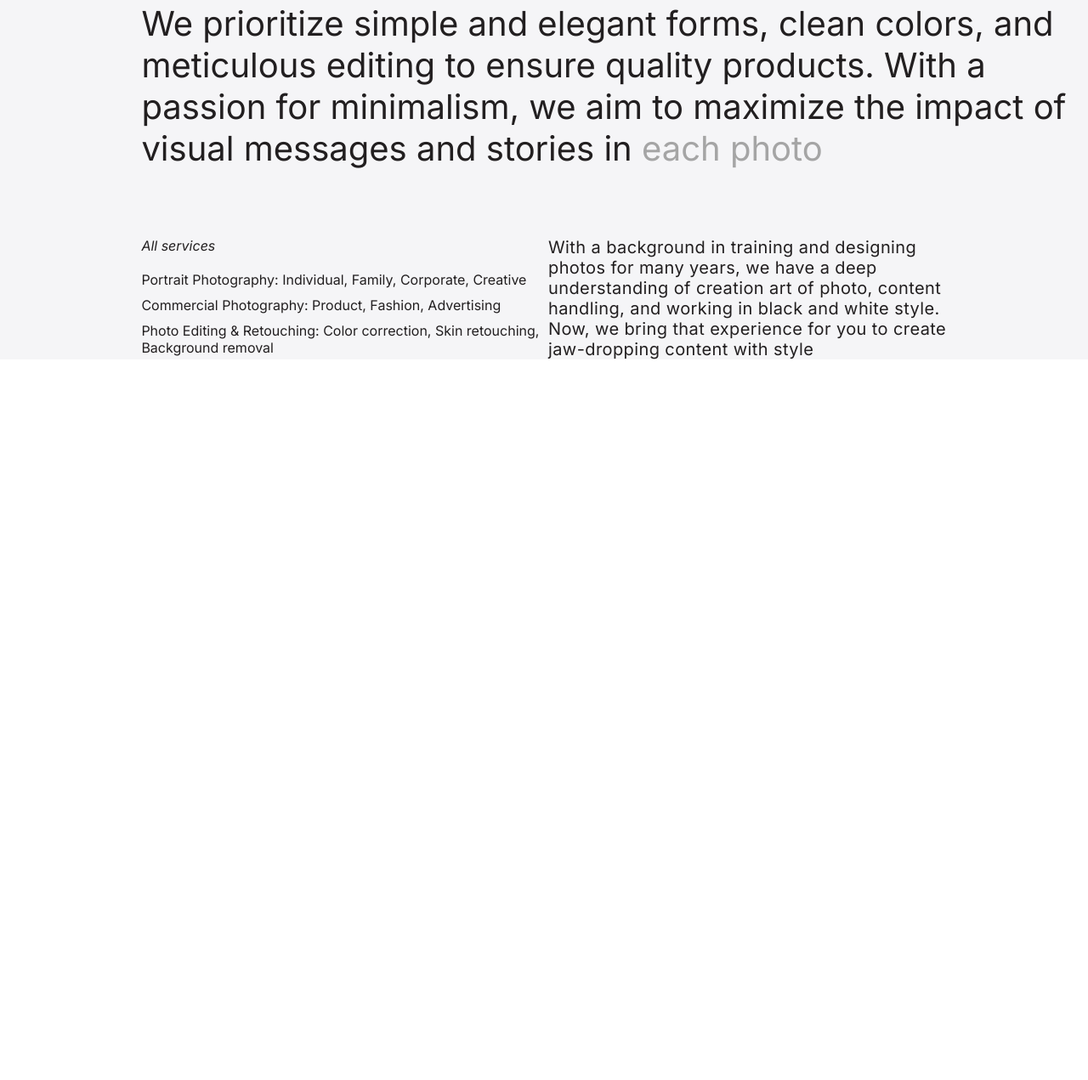
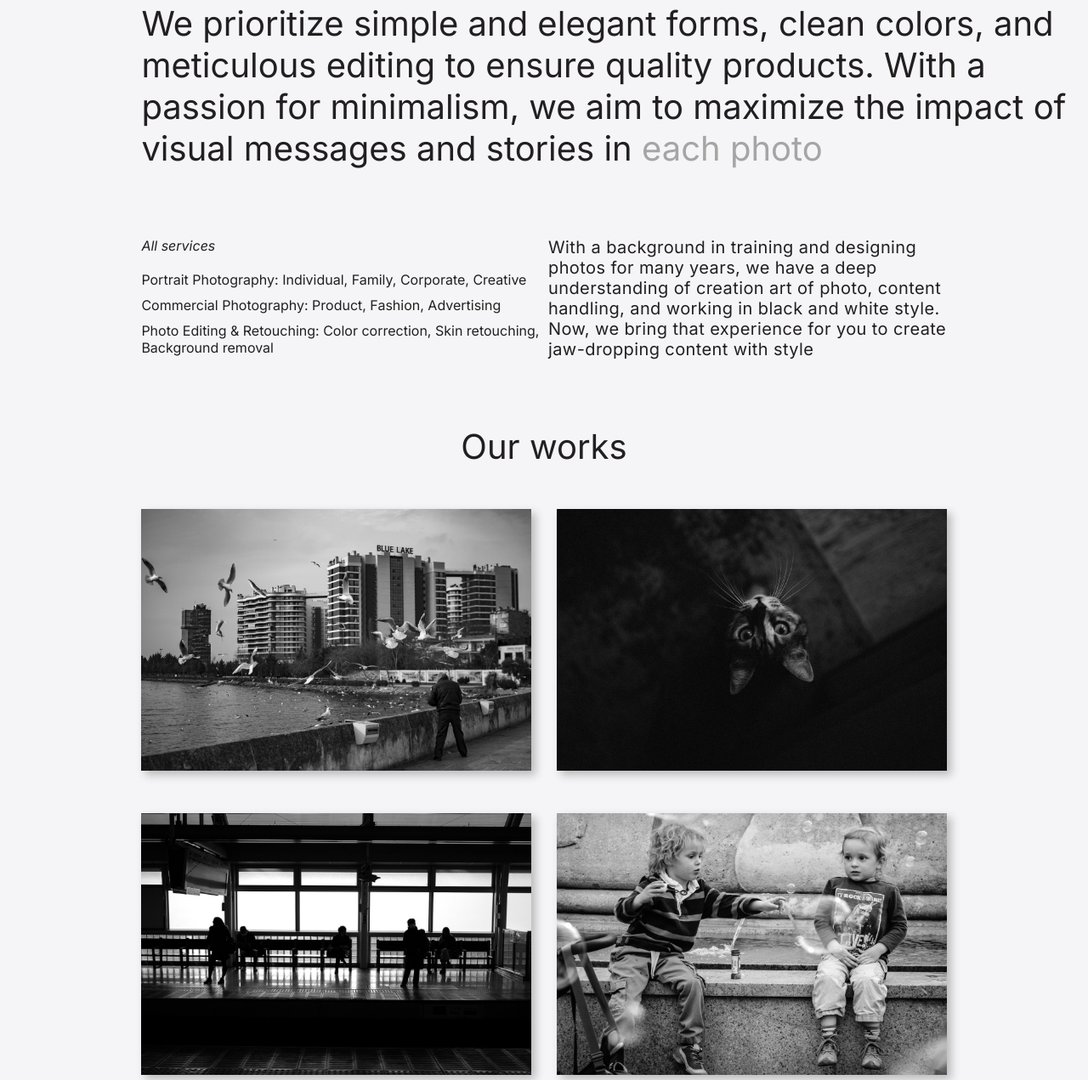
Before and after one commit to AnnaRubl/monovision_studio, a plain HTML site: page src/index.html in a window 1280 px wide. Shown: the part 909-2180 px from the top of the page at 85% size. Before the commit the page ends 1332 px from the top, so only its background shows below. Drawn offline with Linux system fonts and the light colour scheme.

Commit message:
add works block, images

```diff
--- a/src/css/style.css
+++ b/src/css/style.css
@@ -55,6 +55,13 @@ html {
 
 .container {
 	padding: 0 var(--container-padding-inline);
+}
+
+.title {
+	font-weight: 400;
+	font-size: 40px;
+	color: var(--dark-color);
+	text-align: center;
 }
 
 .promo {
@@ -200,3 +207,24 @@ html {
 	line-height: normal;
 	color: var(--dark-color);
 }
+
+.works {
+	background-color: var(--light-color);
+	padding-top: 80px;
+}
+
+.works__grid {
+	display: grid;
+	grid-template-columns: repeat(2, 1fr);
+	grid-template-rows: repeat(2, 1fr) 1.5fr;
+	/* grid-template-rows: repeat(2, 463px) 700px; */
+	column-gap: 30px;
+	row-gap: 50px;
+	margin-top: 50px;
+	img {
+		width: 100%;
+		box-shadow: 5px 5px 10px 0 rgba(0, 0, 0, 0.25);
+		height: 100%;
+		object-fit: cover;
+	}
+}
--- a/src/index.html
+++ b/src/index.html
@@ -70,6 +70,19 @@
 				</div>
 				</div>
 			</section>
+
+			<section class="works">
+				<div class="container">
+					<h2 class="title">Our works</h2>
+					<div class="works__grid">
+						<img src="img/works/bridge.jpg" alt="bridge">
+						<img src="img/works/cat.jpg" alt="cat">
+						<img src="img/works/train.jpg" alt="train">
+						<img src="img/works/children.jpg" alt="children">
+						<img src="img/works/underground.jpg" alt="underground">
+					</div>
+				</div>
+			</section>
 		</main>
 	</body>
 </html>
```
